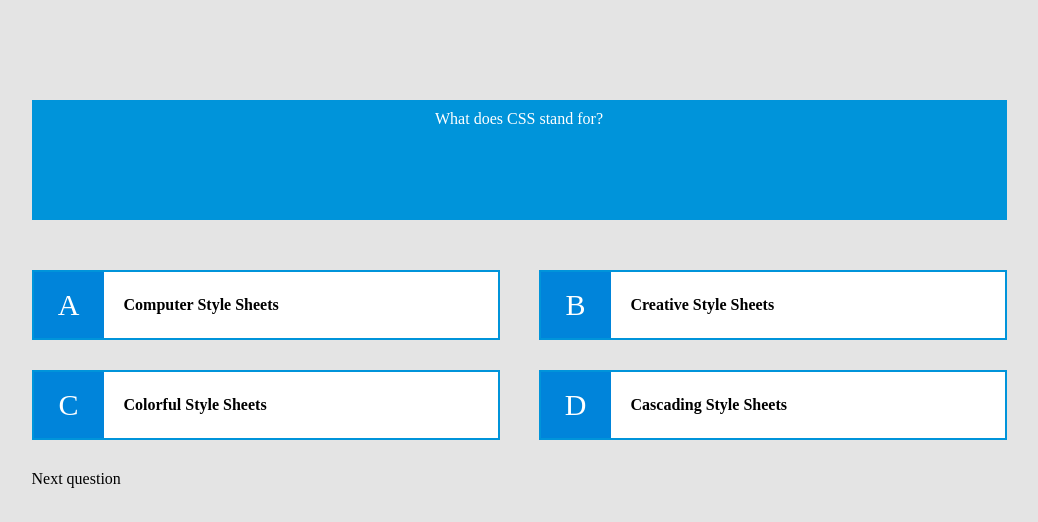
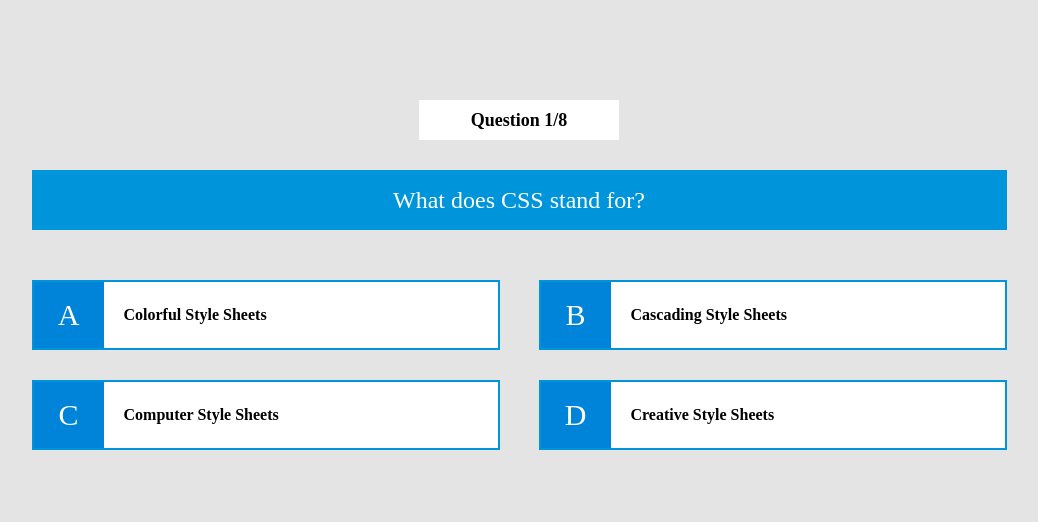
Before and after one commit to monsterlessonsacademy/monsterlessonsacademy, a React (Create React App) app: page /#/ in a window 1280 px wide. Shown: the top 522 px of the page, without its empty margins (121-1159 px from the left). Built offline with nearby package versions, Linux system fonts and the light colour scheme.

Commit message:
Finished quiz

```diff
--- a/src/App.js
+++ /dev/null
@@ -1,70 +0,0 @@
-import { useState } from "react";
-import Question from "./Question";
-import questions from "./data";
-
-const shuffleAnswers = (question) => {
-  const unshuffledAnswers = [
-    question.correctAnswer,
-    ...question.incorrectAnswers,
-  ];
-  return unshuffledAnswers
-    .map((a) => ({ sort: Math.random(), value: a }))
-    .sort((a, b) => a.sort - b.sort)
-    .map((a) => a.value);
-};
-
-function App() {
-  const [currentQuestionIndex, setCurrentQuestionIndex] = useState(0);
-  const [correctAnswersCount, setCorrentAnswersCount] = useState(0);
-  const [showResults, setShowResult] = useState(false);
-  const [currentAnswer, setCurrentAnswer] = useState("");
-  const [answers, setAnswers] = useState(
-    shuffleAnswers(questions[currentQuestionIndex])
-  );
-
-  const nextQuestion = () => {
-    const isFinished = currentQuestionIndex > questions.length - 1;
-    if (isFinished) {
-      setShowResult(true);
-    } else {
-      setCurrentQuestionIndex(currentQuestionIndex + 1);
-      setAnswers(shuffleAnswers(questions[currentQuestionIndex]));
-    }
-  };
-
-  const restart = () => {
-    setShowResult(false);
-    setCurrentQuestionIndex(0);
-  };
-
-  const onSelectAnswer = (answerText) => {
-    if (answerText === questions[currentQuestionIndex].correctAnswer) {
-      setCorrentAnswersCount(correctAnswersCount + 1);
-    }
-    setCurrentAnswer(answerText);
-  };
-
-  return (
-    <div className="quiz">
-      {showResults && (
-        <div>
-          Results
-          <div onClick={restart}>Restart</div>
-        </div>
-      )}
-      {!showResults && (
-        <div>
-          <Question
-            questionEntity={questions[currentQuestionIndex]}
-            answers={answers}
-            onSelectAnswer={onSelectAnswer}
-            currentAnswer={currentAnswer}
-          />
-          <div onClick={nextQuestion}>Next question</div>
-        </div>
-      )}
-    </div>
-  );
-}
-
-export default App;
--- a/src/Question.js
+++ /dev/null
@@ -1,28 +0,0 @@
-import Answer from "./Answer";
-
-const Question = ({
-  questionEntity,
-  onSelectAnswer,
-  currentAnswer,
-  answers,
-}) => {
-  return (
-    <div>
-      <div className="question">{questionEntity.question}</div>
-      <div className="answers">
-        {answers.map((answer, index) => (
-          <Answer
-            answerText={answer}
-            currentAnswer={currentAnswer}
-            correctAnswer={questionEntity.correctAnswer}
-            key={index}
-            index={index}
-            onSelectAnswer={onSelectAnswer}
-          />
-        ))}
-      </div>
-    </div>
-  );
-};
-
-export default Question;
--- a/src/Answer.js
+++ b/src/components/Answer.js
@@ -11,9 +11,10 @@ const Answer = ({
     currentAnswer === answerText && currentAnswer !== correctAnswer;
   const correctAnswerClass = isCorrectAnswer ? "correct-answer" : "";
   const wrongAnswerClass = isWrongAnswer ? "wrong-answer" : "";
+  const disabledClass = currentAnswer ? "disabled-answer" : "";
   return (
     <div
-      className={`answer ${correctAnswerClass} ${wrongAnswerClass}`}
+      className={`answer ${correctAnswerClass} ${wrongAnswerClass} ${disabledClass}`}
       onClick={() => onSelectAnswer(answerText)}
     >
       <div className="answer-letter">{letterMapping[index]}</div>
--- /dev/null
+++ b/src/components/Question.js
@@ -0,0 +1,29 @@
+import Answer from "./Answer";
+import { useContext } from "react";
+import { QuizContext } from "../contexts/quiz";
+
+const Question = () => {
+  const [quizState, dispatch] = useContext(QuizContext);
+  const currentQuestion = quizState.questions[quizState.currentQuestionIndex];
+  return (
+    <div>
+      <div className="question">{currentQuestion.question}</div>
+      <div className="answers">
+        {quizState.answers.map((answer, index) => (
+          <Answer
+            answerText={answer}
+            currentAnswer={quizState.currentAnswer}
+            correctAnswer={currentQuestion.correctAnswer}
+            key={index}
+            index={index}
+            onSelectAnswer={(answerText) =>
+              dispatch({ type: "SELECT_ANSWER", payload: answerText })
+            }
+          />
+        ))}
+      </div>
+    </div>
+  );
+};
+
+export default Question;
--- /dev/null
+++ b/src/components/Quiz.js
@@ -0,0 +1,49 @@
+import { useContext } from "react";
+import Question from "./Question";
+import { QuizContext } from "../contexts/quiz";
+
+const Quiz = () => {
+  const [quizState, dispatch] = useContext(QuizContext);
+
+  return (
+    <div className="quiz">
+      {quizState.showResults && (
+        <div className="results">
+          <div className="congratulations">Congratulations!</div>
+          <div className="results-info">
+            <div>You have completed the quiz.</div>
+            <div>
+              You've got {quizState.correctAnswersCount} of &nbsp;
+              {quizState.questions.length} right.
+            </div>
+          </div>
+          <div
+            onClick={() => dispatch({ type: "RESTART" })}
+            className="next-button"
+          >
+            Restart
+          </div>
+        </div>
+      )}
+      {!quizState.showResults && (
+        <div>
+          <div className="score">
+            Question {quizState.currentQuestionIndex + 1}/
+            {quizState.questions.length}
+          </div>
+          <Question />
+          {quizState.currentAnswer && (
+            <div
+              onClick={() => dispatch({ type: "NEXT_QUESTION" })}
+              className="next-button"
+            >
+              Next question
+            </div>
+          )}
+        </div>
+      )}
+    </div>
+  );
+};
+
+export default Quiz;
--- /dev/null
+++ b/src/contexts/quiz.js
@@ -0,0 +1,59 @@
+import React, { createContext, useReducer } from "react";
+import questions from "../data";
+import { shuffleAnswers } from "../helpers";
+
+const initialState = {
+  questions,
+  currentQuestionIndex: 0,
+  currentAnswer: "",
+  answers: shuffleAnswers(questions[0]),
+  showResults: false,
+  correctAnswersCount: 0,
+};
+
+const reducer = (state, action) => {
+  switch (action.type) {
+    case "SELECT_ANSWER": {
+      const correctAnswersCount =
+        action.payload ===
+        state.questions[state.currentQuestionIndex].correctAnswer
+          ? state.correctAnswersCount + 1
+          : state.correctAnswersCount;
+      return {
+        ...state,
+        currentAnswer: action.payload,
+        correctAnswersCount,
+      };
+    }
+    case "NEXT_QUESTION": {
+      const showResults =
+        state.currentQuestionIndex === state.questions.length - 1;
+      const currentQuestionIndex = showResults
+        ? state.currentQuestionIndex
+        : state.currentQuestionIndex + 1;
+      const answers = showResults
+        ? []
+        : shuffleAnswers(state.questions[currentQuestionIndex]);
+      return {
+        ...state,
+        currentAnswer: "",
+        showResults,
+        currentQuestionIndex,
+        answers,
+      };
+    }
+    case "RESTART": {
+      return initialState;
+    }
+    default:
+      return state;
+  }
+};
+
+export const QuizContext = createContext();
+
+export const QuizProvider = ({ children }) => {
+  const value = useReducer(reducer, initialState);
+
+  return <QuizContext.Provider value={value}>{children}</QuizContext.Provider>;
+};
--- /dev/null
+++ b/src/helpers.js
@@ -0,0 +1,13 @@
+export const shuffleAnswers = (question) => {
+  if (!question) {
+    return [];
+  }
+  const unshuffledAnswers = [
+    question.correctAnswer,
+    ...question.incorrectAnswers,
+  ];
+  return unshuffledAnswers
+    .map((a) => ({ sort: Math.random(), value: a }))
+    .sort((a, b) => a.sort - b.sort)
+    .map((a) => a.value);
+};
--- a/src/index.css
+++ b/src/index.css
@@ -16,8 +16,30 @@ div {
   background-color: #0094da;
   color: white;
   padding: 10px;
+  min-height: 60px;
+  display: flex;
+  align-items: center;
+  justify-content: center;
+  font-size: 24px;
+}
+
+.results {
+  background-color: #fff;
+  height: 300px;
   text-align: center;
-  height: 120px;
+}
+
+.congratulations {
+  background-color: #0094da;
+  padding: 20px;
+  font-size: 36px;
+  color: #fff;
+}
+
+.results-info {
+  margin-top: 40px;
+  margin-bottom: 40px;
+  font-size: 18px;
 }
 
 .answer {
@@ -69,3 +91,34 @@ div {
 .wrong-answer .answer-letter {
   background: #dc0a0a;
 }
+
+.next-button {
+  margin: 0 auto;
+  color: #fff;
+  background: #0b0e21;
+  width: 300px;
+  font-size: 18px;
+  font-weight: 600;
+  padding: 14px 75px;
+  text-transform: uppercase;
+  cursor: pointer;
+  text-align: center;
+}
+
+.score {
+  background: #fff;
+  color: 000;
+  font-size: 18px;
+  width: 200px;
+  margin: 0 auto;
+  font-weight: 600;
+  height: 40px;
+  margin-bottom: 30px;
+  display: flex;
+  align-items: center;
+  justify-content: center;
+}
+
+.disabled-answer {
+  pointer-events: none;
+}
--- a/src/index.js
+++ b/src/index.js
@@ -1,11 +1,14 @@
 import React from "react";
 import ReactDOM from "react-dom";
 import "./index.css";
-import App from "./App";
+import Quiz from "./components/Quiz";
+import { QuizProvider } from "./contexts/quiz";
 
 ReactDOM.render(
   <React.StrictMode>
-    <App />
+    <QuizProvider>
+      <Quiz />
+    </QuizProvider>
   </React.StrictMode>,
   document.getElementById("root")
 );
```
